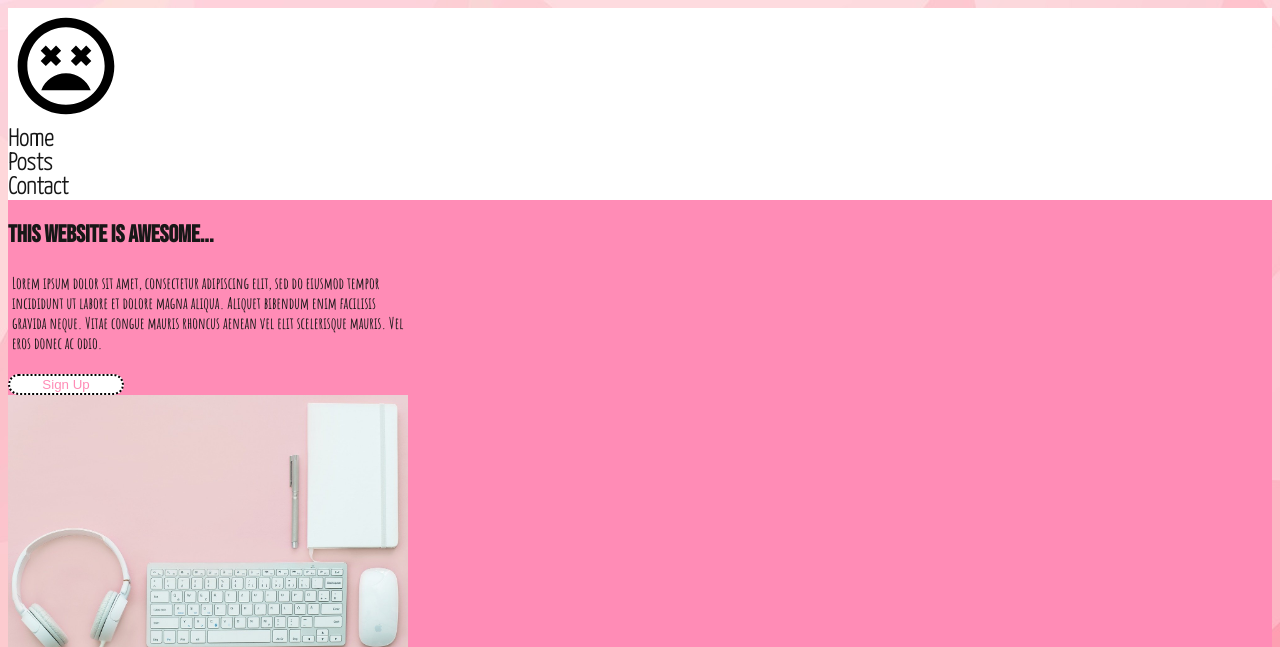
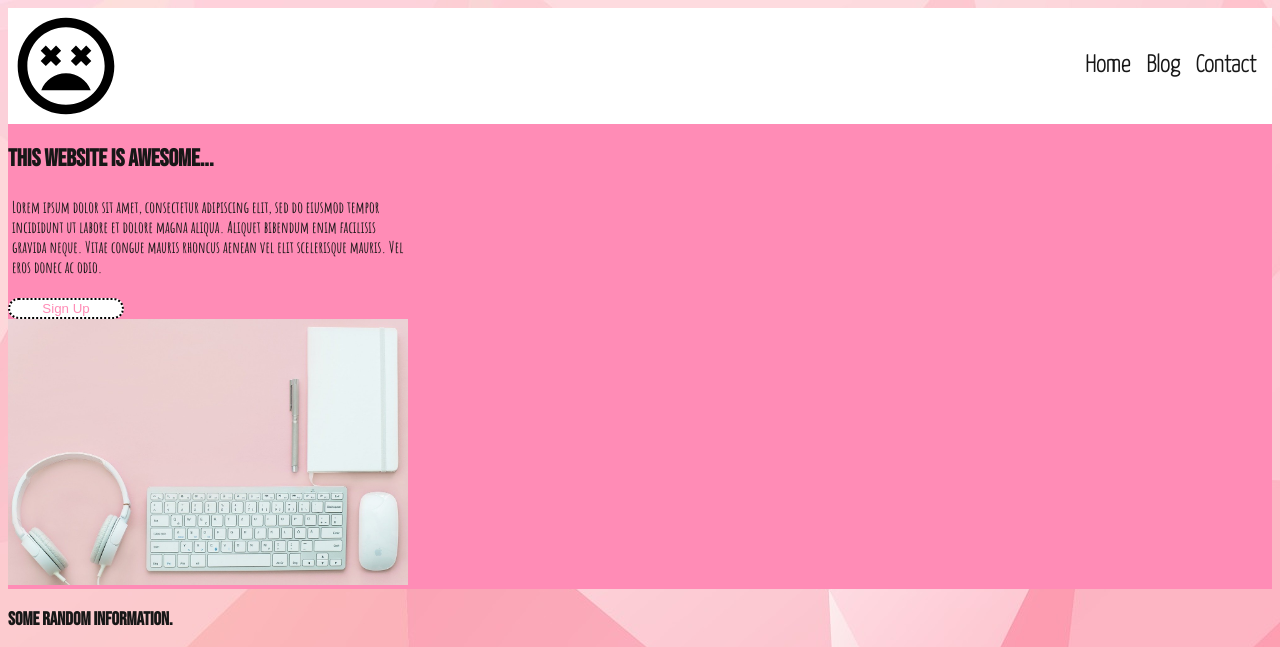
Before and after one commit to dcscottwritescode/landingpage-op, a plain HTML site: page index.html in a window 1280 px wide. Shown: the top 647 px of the page. Drawn offline with Linux system fonts and the light colour scheme.

Commit message:
Flexbox body, header, and ul. Padding on header.

```diff
--- a/index.html
+++ b/index.html
@@ -13,7 +13,7 @@
             <img class="logo" src="./icons/sentiment_very_dissatisfied_black_24dp.svg">
             <ul class="links">
                 <li><a href="google.com">Home</a></li>
-                <li><a href="google.com">Posts</a></li>
+                <li><a href="google.com">Blog</a></li>
                 <li><a href="google.com">Contact</a></li>
             </ul>
         </div>
--- a/style.css
+++ b/style.css
@@ -8,10 +8,15 @@ body {
     background-image: url(./img/pink.jpg);
     font-family: 'Amatic SC', cursive;
     color: #171717;
+    display: flex;
+    flex-direction: column;
 }
 
 .navbar {
     background-color: #ffffff;
+    display: flex;
+    align-items: center;
+    justify-content: space-between;
 }
 
 .header {
@@ -64,7 +69,9 @@ h2, h3, h4, h5 {
 
 ul {
     padding: 0;
-    margin: 0;
+    margin: 0 16px;
+    display: flex;
+    gap: 16px;
 }
 
 li {
```
